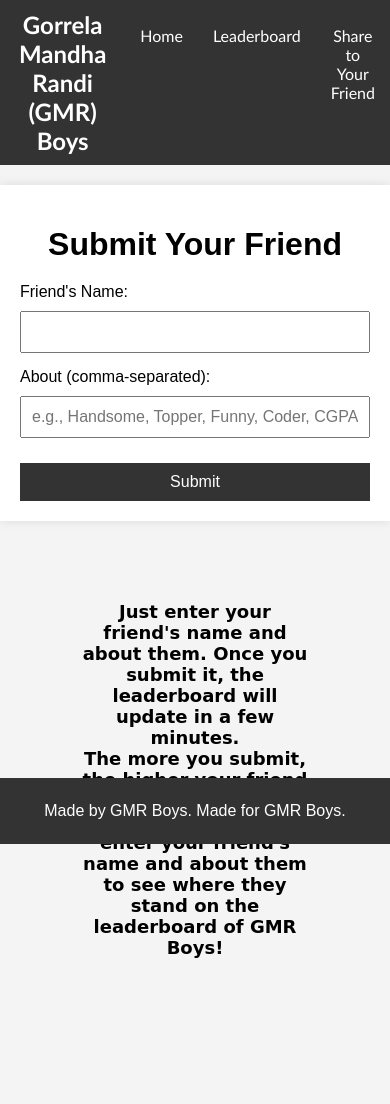
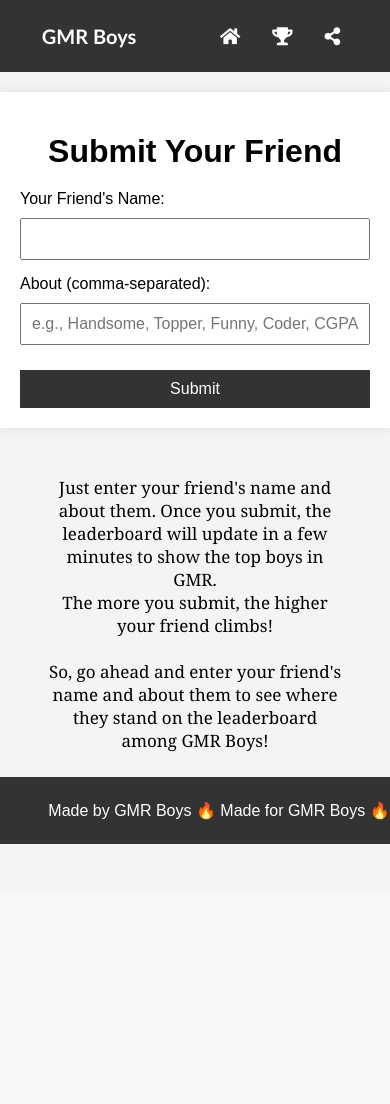
Before and after one commit to aditya-manohar/rmg, a Flask app: page / in a window 390 px wide. After the commit the page ends 844 px from the top, so only its background shows below. Run offline with Flask 3, Linux system fonts and the light colour scheme.

Commit message:
styling changes

```diff
--- a/static/style.css
+++ b/static/style.css
@@ -34,6 +34,9 @@
     color: white;
     text-decoration: none;
     font-size: 16px;
+    display: flex;
+    align-items: center;
+    gap: .3rem;
 }
 
 nav {
@@ -122,17 +125,52 @@
 }
 
 .content {
-    margin: 5rem;
-    font-size: large;
-    font-family: cursive;
-    font-weight: bold;
+    margin: 3rem;
+    font-size: medium;
+    font-size: 17px;
+    font-family: Cambria, Cochin, Georgia, Times, 'Times New Roman', serif;
+    font-weight: 500;
 }
 
 footer {
     background-color: #333;
     padding: 1.5rem;
-    position: sticky;
+    position: fixed;
     bottom: 0;
     color: white;
     text-align: center;
+    width: 100%;
 }
+
+@media (max-width: 768px) {
+    header nav ul {
+        flex-direction: row;
+        align-items: flex-start;
+        padding: 0px;
+        gap: 24px;
+    }
+
+    header nav ul li {
+        margin: 1px 0;
+    }
+
+    header nav ul li a {
+        display: flex;
+        align-items: center;
+        font-size: 12px;
+    }
+
+    header nav ul li a i {
+        margin-right: 8px;
+        font-size: 18px;
+    }
+
+    header nav ul li a span {
+        display: none;
+    }
+
+    .logo {
+        font-size: 20px;
+        text-align: left;
+    }
+}
--- a/templates/index.html
+++ b/templates/index.html
@@ -6,19 +6,24 @@
     <meta name="viewport" content="width=device-width, initial-scale=1.0">
     <title>GMR Boys</title>
     <link rel="stylesheet" href="{{ url_for('static', filename='style.css') }}">
+    <link href="https://cdnjs.cloudflare.com/ajax/libs/font-awesome/5.15.4/css/all.min.css" rel="stylesheet">
+
 </head>
 
 <body>
     <header>
         <nav>
             <div class="logo">
-                Gorrela Mandha Randi (GMR) Boys
+                <!-- <span style="color:blue">G</span>orrela <span style="color:rgb(255, 213, 0)">M</span>andha <span
+                    style="color:blue">R</span>andi (GMR) -->
+                GMR Boys
             </div>
             <div>
                 <ul>
-                    <li><a href="/">Home</a></li>
-                    <li><a href="/leaderboard">Leaderboard</a></li>
-                    <li><a href="whatsapp://send?text=Your message here">Share to Your Friend</a></li>
+                    <li><a href="/"><i class="fas fa-home"></i><span>Home</span></a></li>
+                    <li><a href="/leaderboard"><i class="fas fa-trophy"></i><span>Leaderboard</span></a></li>
+                    <li><a href="whatsapp://send?text=https://gmrboys.onrender.com"><i
+                                class="fas fa-share-alt"></i><span>Share to Your Friend</span></a></li>
                 </ul>
             </div>
         </nav>
@@ -28,7 +33,7 @@
         <h1>Submit Your Friend</h1>
         <form action="/submit" method="POST">
             <div class="form-group">
-                <label for="name">Friend's Name:</label>
+                <label for="name">Your Friend's Name:</label>
                 <input type="text" id="name" name="name" required>
             </div>
             <div class="form-group">
@@ -42,18 +47,19 @@
 
     <center>
         <div class="content">
-            Just enter your friend's name and about them. Once you submit it, the leaderboard will update in a few
-            minutes.<br>
+            Just enter your friend's name and about them. Once you submit, the leaderboard will update in a few
+            minutes to show the top boys in GMR.<br>
             The
             more you submit, the higher your friend climbs!
-            <br>
+            <br><br>
             So, go ahead and enter your friend's name and about them to see where they stand on the
-            leaderboard of GMR Boys!
+            leaderboard among GMR Boys!<br><br>
+            <b><i>Note:</i> Birthday Boys will be Ranked First in the Leaderboard. [Enter Birthday in the About]</b>
         </div>
     </center>
 
     <footer>
-        Made by GMR Boys. Made for GMR Boys.
+        Made by GMR Boys 🔥 Made for GMR Boys 🔥
     </footer>
 </body>
 
--- a/templates/leaderboard.html
+++ b/templates/leaderboard.html
@@ -4,7 +4,7 @@
 <head>
     <meta charset="UTF-8">
     <meta name="viewport" content="width=device-width, initial-scale=1.0">
-    <title>Leaderboard</title>
+    <title>GMR Boys - Leaderboard</title>
     <link rel="stylesheet" href="/static/leaderboard.css">
 </head>
 
@@ -13,7 +13,8 @@
         <nav>
             <ul>
                 <li><a href="/">Submit Your Friend</a></li>
-                <li><a href="whatsapp://send?text=Your message here">Share to Your Friend</a></li>
+                <li><a href="whatsapp://send?text=https://gmrboys.onrender.com/leaderboard">Share to Your Friend</a>
+                </li>
             </ul>
         </nav>
     </header>
```
Also changed, not shown: instance/data.db.
